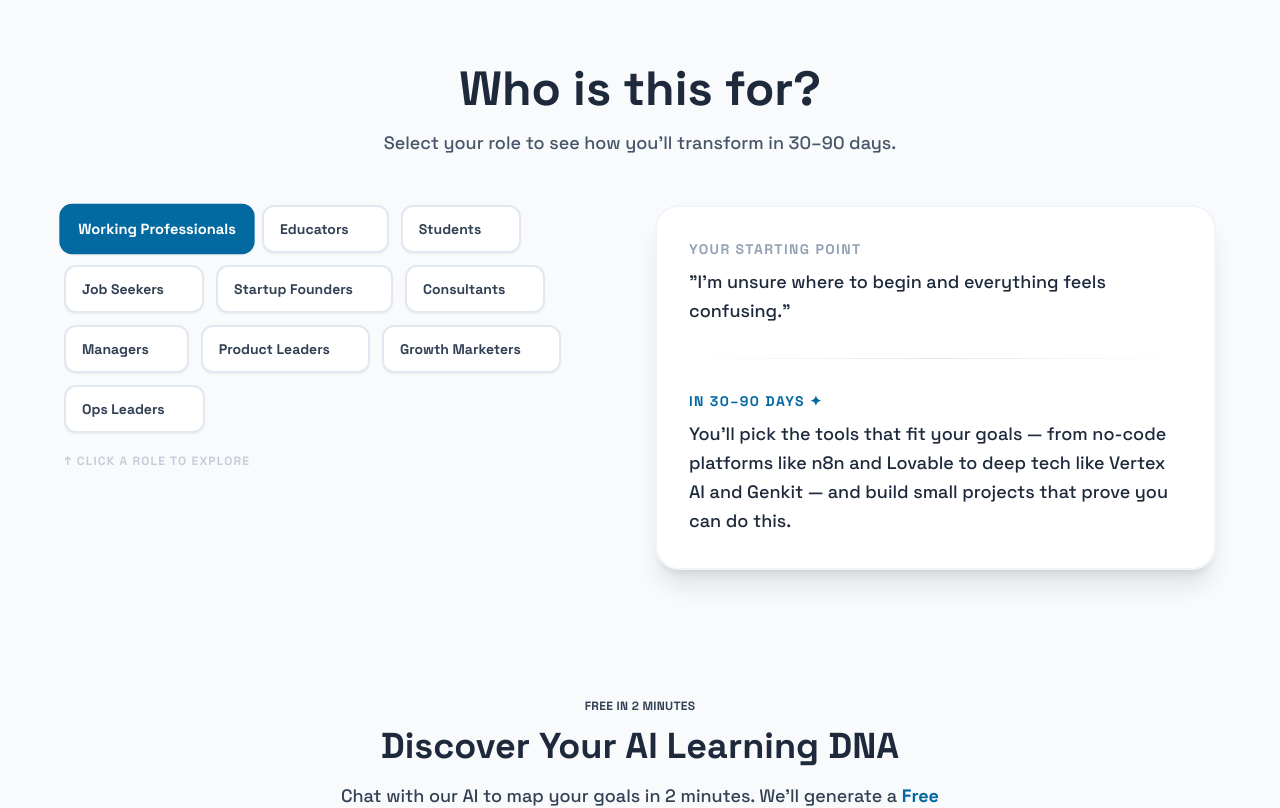
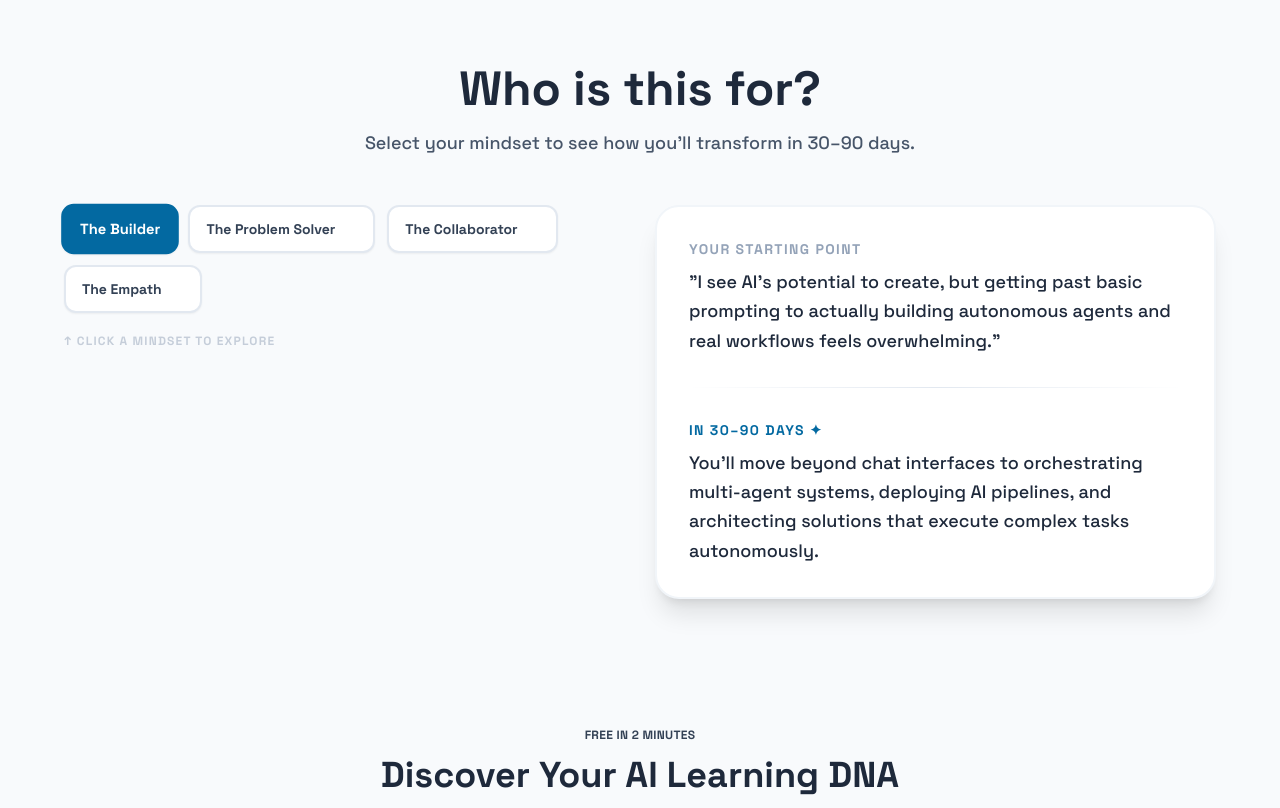
Before and after one commit to teachme-ai/teachmeai-home-site, a Next.js app: page / in a window 1280 px wide. Shown: the part 800-1608 px from the top of the page. Built offline with nearby package versions, Linux system fonts and the light colour scheme.

Commit message:
feat: shift audience narrative from professions to AI mindsets

```diff
--- a/components/audience-bento.tsx
+++ b/components/audience-bento.tsx
@@ -3,58 +3,28 @@
 import { useState } from 'react'
 
 export function AudienceBento() {
-  const [selectedAudience, setSelectedAudience] = useState('professionals')
+  const [selectedAudience, setSelectedAudience] = useState('builder')
 
   const audienceContent = {
-    professionals: {
-      label: "Working Professionals",
-      start: "I'm unsure where to begin and everything feels confusing.",
-      end: "You'll pick the tools that fit your goals — from no-code platforms like n8n and Lovable to deep tech like Vertex AI and Genkit — and build small projects that prove you can do this."
+    builder: {
+      label: "The Builder",
+      start: "I see AI's potential to create, but getting past basic prompting to actually building autonomous agents and real workflows feels overwhelming.",
+      end: "You'll move beyond chat interfaces to orchestrating multi-agent systems, deploying AI pipelines, and architecting solutions that execute complex tasks autonomously."
     },
-    educators: {
-      label: "Educators",
-      start: "I want to bring AI into my teaching, but I'm not sure what's useful or where to start.",
-      end: "You'll gain clarity on tools that matter for your subject — from AI assistants to custom learning apps — and build practical demos you can use in class."
+    solver: {
+      label: "The Problem Solver",
+      start: "My operations are bottlenecked, but deploying AI feels like chasing hype rather than solving actual systemic issues.",
+      end: "You'll learn to decompose complex business bottlenecks and map them to targeted AI capabilities—building high-leverage, reliable automations that drastically reduce manual friction."
     },
-    students: {
-      label: "Students",
-      start: "I'm unsure how AI fits into my future, and the job market feels unpredictable.",
-      end: "You'll build portfolio-ready projects using real tools — from code assistants to cloud AI platforms — and gain the confidence to stand out to employers."
+    collaborator: {
+      label: "The Collaborator",
+      start: "I want to lead my team into the AI era, but I don't know how to integrate AI as a true 'team member' rather than just a shiny tool.",
+      end: "You'll design human-in-the-loop workflows where AI agents augment your team’s capabilities, accelerating execution without replacing the human touch."
     },
-    job_seekers: {
-      label: "Job Seekers",
-      start: "I want to transition into AI-enabled roles, but I’m not sure what skills actually matter.",
-      end: "You’ll build foundational AI capability, complete real-world projects aligned to target roles, and develop the confidence to position yourself for AI-driven opportunities."
-    },
-    entrepreneurs: {
-      label: "Startup Founders",
-      start: "I know AI could give my startup an edge, but I’m unsure where to focus or how to avoid chasing the wrong ideas.",
-      end: "You’ll identify high-leverage AI opportunities for your product or operations, build practical prototypes or workflows, and gain the clarity to integrate AI strategically — not experimentally."
-    },
-    consultants: {
-      label: "Consultants",
-      start: "I want to use AI in my business or client work, but I don’t know how to integrate it practically.",
-      end: "You’ll design and implement AI-supported workflows that improve efficiency, reduce manual effort, and create tangible value for your business or clients."
-    },
-    managers: {
-      label: "Managers",
-      start: "My team keeps talking about AI, but I don’t have a structured way to evaluate or implement it.",
-      end: "You’ll gain clarity on where AI fits in your team’s workflow, define priority use cases, and implement small, practical initiatives that build confidence and momentum across your team."
-    },
-    product: {
-      label: "Product Leaders",
-      start: "AI is becoming essential to product strategy, but I’m unsure how to evaluate, design, or prioritize AI features.",
-      end: "You’ll define AI-driven product opportunities, build early validation experiments, and develop the confidence to integrate AI into your roadmap with clarity and strategic intent."
-    },
-    marketing: {
-      label: "Growth Marketers",
-      start: "Everyone is using AI in marketing, but I don’t know how to move beyond content generation into real performance impact.",
-      end: "You’ll design AI-powered workflows for campaigns, personalization, and analytics, build measurable experiments, and apply AI consistently to drive growth outcomes."
-    },
-    operations: {
-      label: "Ops Leaders",
-      start: "We want to improve efficiency with AI, but I don’t know where it fits into our existing workflows.",
-      end: "You’ll pinpoint priority processes for AI integration, design realistic automation pilots, and build structured execution plans that improve performance without disrupting operations."
+    empath: {
+      label: "The Empath",
+      start: "I want to use AI to scale personalized education, coaching, or customer care, but I worry about losing authenticity and empathy.",
+      end: "You'll master the art of designing context-aware, highly personalized AI interactions that scale your presence while maintaining deep ethical boundaries and genuine human connection."
     }
   }
 
@@ -63,7 +33,7 @@ export function AudienceBento() {
       <div className="w-full max-w-[96%] mx-auto px-4 sm:px-6 lg:px-8">
         <div className="text-center mb-12 animate-fade-in visible">
           <h2 className="text-3xl md:text-5xl font-extrabold text-brand-dark mb-4">Who is this for?</h2>
-          <p className="text-lg text-slate-600 font-medium">Select your role to see how you'll transform in 30–90 days.</p>
+          <p className="text-lg text-slate-600 font-medium">Select your mindset to see how you'll transform in 30–90 days.</p>
         </div>
 
         <div className="flex flex-col md:flex-row gap-8 items-start max-w-6xl mx-auto">
@@ -85,7 +55,7 @@ export function AudienceBento() {
               </button>
             ))}
             <div className="w-full mt-2 text-center md:text-left text-xs font-bold text-slate-400 uppercase tracking-widest animate-pulse">
-               ↑ Click a role to explore
+               ↑ Click a mindset to explore
             </div>
           </div>
 
```
